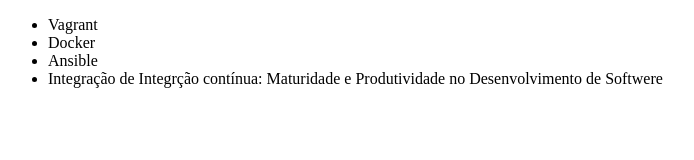
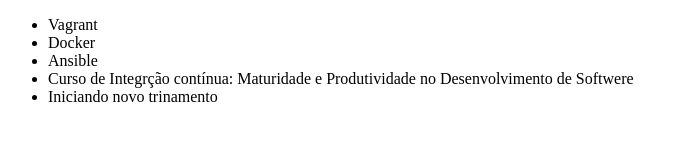
Before and after one commit to eketrotheus/teste-git-hub, a plain HTML site: page index.html in a window 1280 px wide. Shown: the whole page, without its empty margins (0-694 px from the left). Drawn offline with Linux system fonts and the light colour scheme.

Commit message:
adicionado uma nova menssagem

```diff
--- a/index.html
+++ b/index.html
@@ -9,7 +9,8 @@
         <li>Vagrant</li>
         <li>Docker</li>
         <li>Ansible</li>
-        <li>Integração de Integrção contínua: Maturidade e Produtividade no Desenvolvimento de Softwere</li>
+        <li>Curso de Integrção contínua: Maturidade e Produtividade no Desenvolvimento de Softwere</li>
+        <li>Iniciando novo trinamento</li>
     </ul>
 </body>
 </html>
```
